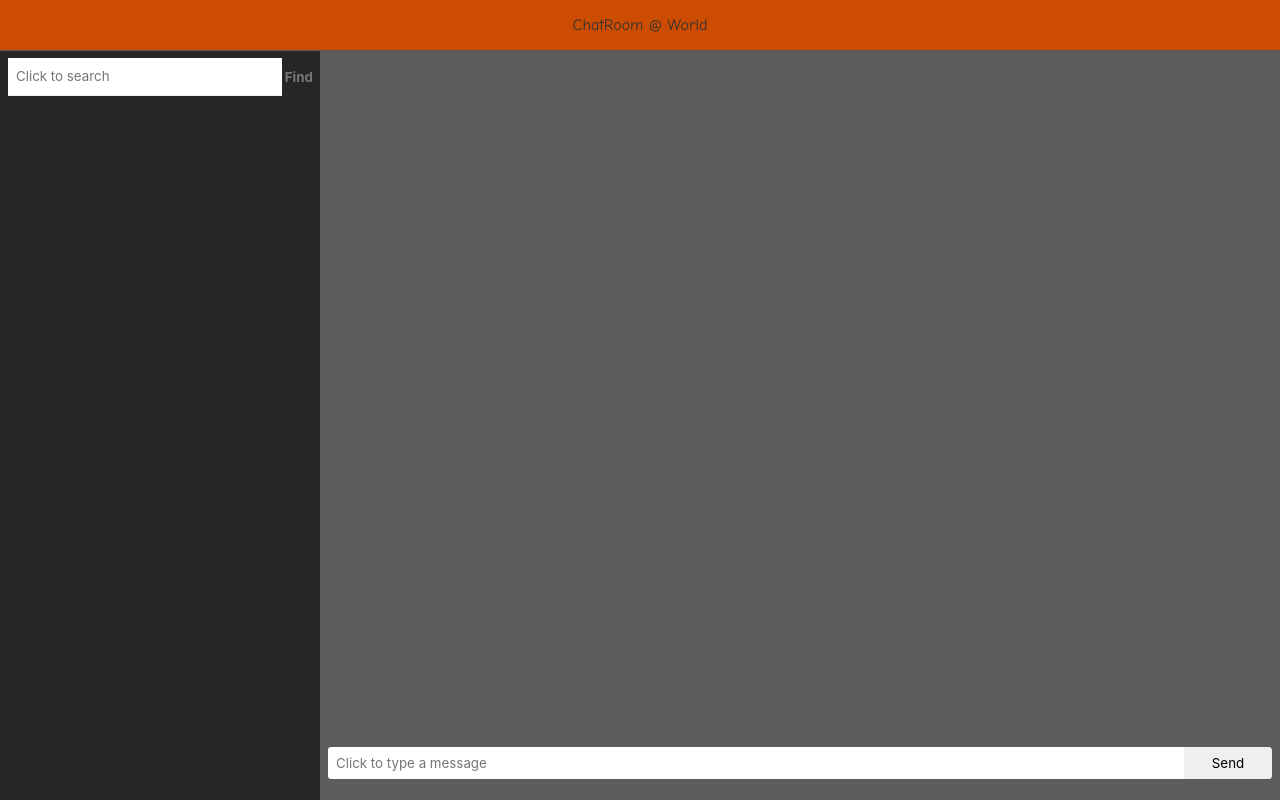
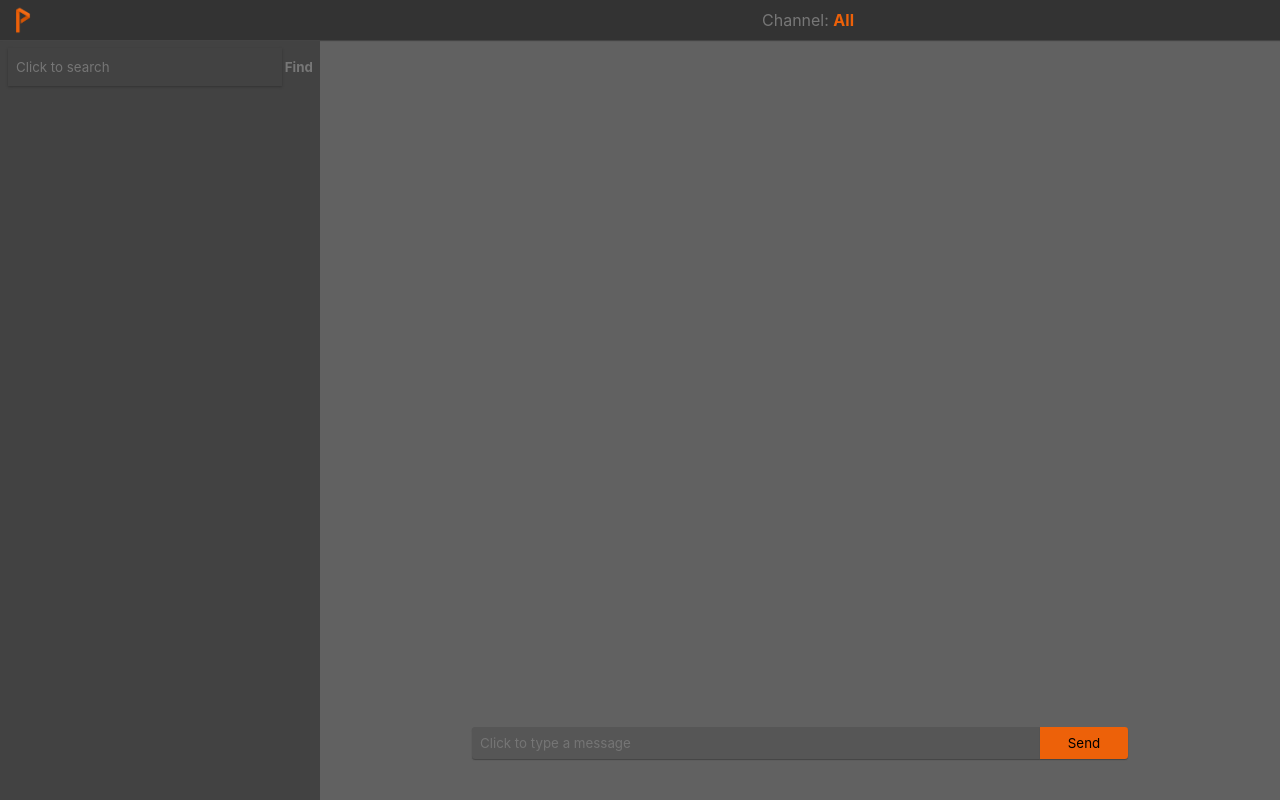
Before and after one commit to AyushIITR007/chat-system, a website with bundled scripts: page app/index.html in a window 1280 px wide. Built offline with nearby package versions, Linux system fonts and the light colour scheme; no server answers.

Commit message:
Finalized UI changes for sprint1

```diff
--- a/app/index.css
+++ b/app/index.css
@@ -12,35 +12,68 @@ input:focus,input:active,textarea:focus,textarea:active {
 	width: 100%;
 	height: 100%;
 	display: flex;
-	flex-direction: column;
+	flex-flow: column wrap;
 }
 
 .topBar {
-	background: #cc4c02;
-	box-shadow: 0 1px 1px #555;
+	background: #333;
+	box-shadow: 0 1px 1px #444;
 	z-index: 2000;
+	display: flex;
+	flex-flow: row wrap;
+	height: 5%;
 }
 
-.topBar p {
-	font-family: Comic Sans MS;
-	color: #333;
+.titleHolder {
+	width: 25%;
+	max-height: 100%;
+	display: flex;
+	flex-flow: row nowrap;
+	align-items: center;
+}
+
+.logoHolder {
+	width: 25%;
+	height: 75%;
+	margin-left: 0.5rem;
+}
+
+.logo {
+	max-height: 100%;
+}
+
+.channelHolder {
+	width: 75%;
+	max-height: 100%;
+	align-items: center;
+	display: flex;
+	flex-flow: row nowrap;
+	justify-content: center;
+}
+
+.channelTitleHolder font {
+	font-size: 100%;
+	color: #ed6109;
+	font-weight: bold;
+}
+
+.channelTitleHolder>font:nth-child(odd) {
+	margin-left: 1rem;
+	color: #777;
+	font-weight: normal;
 }
 
 .sectionsHolder {
-	height: 100%;
+	height: 95%;
 	display: flex;
 	flex-flow: row wrap;
 }
 
-.section {
-}
-
 #leftSection {
 	width: 25%;
-	background: #262626;
+	background: #424242;
 	display: flex;
 	flex-flow: column wrap;
-	box-shadow: 0 1px 1px #777;
 }
 
 .searchFormHolder {
@@ -67,15 +100,16 @@ input:focus,input:active,textarea:focus,textarea:active {
 	height: 100%;
 	padding: 0.5rem;
 	border: none;
-	border-bottom:  1px solid #eee;
-	color: #777;
+	color: #ccc;
+	background: transparent;
+	box-shadow: 0 1px 2px #333;
 	font-family: -apple-system, BlinkMacSystemFont, "Segoe UI", Roboto, Helvetica, Arial, sans-serif;
 	transition: 0.1s all ease-in-out;
 }
 
 .searchBar:hover, .searchBar:focus {
-	border-bottom: 1px solid #ccc;
-	color: #333;
+	box-shadow: 0 1px 2px #222;
+	color: #fff;
 }
 
 .searchButtonHolder {
@@ -93,23 +127,23 @@ input:focus,input:active,textarea:focus,textarea:active {
 	cursor: pointer;
 	font-weight: bold;
 	font-family: -apple-system, BlinkMacSystemFont, "Segoe UI", Roboto, Helvetica, Arial, sans-serif;
-	transition: 0.1s color ease-in-out;
+	transition: 0.15s color ease-in-out;
 }
 
 .searchButton:hover, .searchButton:active {
-	color: #333;
+	color: #ed6109;
 }
 
 #rightSection {
 	display: flex;
 	width: 75%;
 	flex-flow: column wrap;
-	background: #5c5c5c;
+	background: #616161;
 }
 
 .messagesHolder {
 	width: 100%;
-	height: 90%;
+	height: 85%;
 }
 
 .messages {
@@ -127,7 +161,7 @@ input:focus,input:active,textarea:focus,textarea:active {
 }
 
 .sendMessageFormHolder {
-	height: 10%;
+	height: 15%;
 	width: 100%;
 	display: flex;
 	flex-flow: row wrap;
@@ -140,13 +174,15 @@ input:focus,input:active,textarea:focus,textarea:active {
 	display: flex;
 	flex-flow: row wrap;
 	align-items: center;
+	justify-content: center;
 }
 
 .messageBoxHolder {
-	width: 90%;
+	width: 60%;
 	height: auto;
 	display: flex;
 	flex-flow: row wrap;
+	justify-content: center;
 }
 
 .messageBox {
@@ -156,9 +192,17 @@ input:focus,input:active,textarea:focus,textarea:active {
 	width: 100%;
 	resize: none;
 	line-height: 1;
+	color: #fff;
 	border: none;
 	border-radius: 0.2rem 0 0 0.2rem;
+	box-shadow: 0 1px 1px #444;
+	background: #565656;
 	font-family: -apple-system, BlinkMacSystemFont, "Segoe UI", Roboto, Helvetica, Arial, sans-serif;
+	transition: 0.15s all ease-in-out;
+}
+
+.messageBox:hover, .messageBox:focus {
+	color: #fff;
 }
 
 .sendMessageButtonHolder {
@@ -174,11 +218,13 @@ input:focus,input:active,textarea:focus,textarea:active {
 	margin-left: 0;
 	border: none;
 	border-radius: 0 0.2rem 0.2rem 0;
+	background: #ed6109;
 	font-family: -apple-system, BlinkMacSystemFont, "Segoe UI", Roboto, Helvetica, Arial, sans-serif;
 	cursor: pointer;
 	transition: 0.2s all ease-in-out;
+	box-shadow: 0 1px 1px #444;
 }
 
 .sendMessageButton:hover {
-	background: #e0e0e0;
+	background: #c94f02;
 }
--- a/app/index.html
+++ b/app/index.html
@@ -1,17 +1,28 @@
 <html>
   <head>
-    <title>ChatRoom | Say hello to the world</title>
+    <title>Phoenix Messenger | Say hello to the world</title>
     <link rel="stylesheet" href="index.css" />
+    <link rel="icon" href="favicon.png" />
   </head>
   <body>
     <div class="container">
       <div class="topBar">
-        <center><p>ChatRoom @ World</p></center>
+        <div class="titleHolder">
+          <div class="logoHolder">
+            <img class="logo" src="favicon.png" />
+          </div>
+        </div>
+        <div class="channelHolder">
+          <div class=channelTitleHolder>
+            <font>Channel: </font>
+            <font>All</font>
+          </div>
+        </div>
       </div>
       <div class="sectionsHolder">
         <div class="section" id="leftSection">
           <div class="searchFormHolder">
-            <form class="searchForm">
+            <form class="searchForm" autocomplete="off">
               <div class="searchBarHolder">
                 <input type="text" class="searchBar" autocomplete="off" placeholder="Click to search" />
               </div>
--- a/app/index.js
+++ b/app/index.js
@@ -32,7 +32,6 @@ messageForm[0].addEventListener('submit', function(e) {
 ws.onmessage = (message) => {
   var item = document.createElement('div');
   item.setAttribute("class", "messageBlock");
-  //parsing once was still converting to string for some reason, but parsing twice worked
   var myJson = JSON.parse(message.data);
   var text = myJson.message;
   var time = myJson.time;
--- a/package.json
+++ b/package.json
@@ -23,6 +23,7 @@
     "express": "4.18.1",
     "nodemon": "2.0.19",
     "redis": "4.2.0",
-    "websocket": "1.0.34"
+    "websocket": "1.0.34",
+    "serve-favicon": "2.5.0"
   }
 }
--- a/server.js
+++ b/server.js
@@ -3,11 +3,13 @@ const app = express();
 const http = require('http');
 const server = http.createServer(app);
 const WebSocketServer = require('websocket').server;
+const favicon = require('serve-favicon');
 
 const sendMessageFunctionName = "sendMessage";
 
 //To load static files from "app" directory
 app.use(express.static("app"));
+app.use(favicon(__dirname + "/app/favicon.png"));
 
 
 //Initializing websocket
```
Also changed, not shown: app/favicon.png (added), 1 other file.
